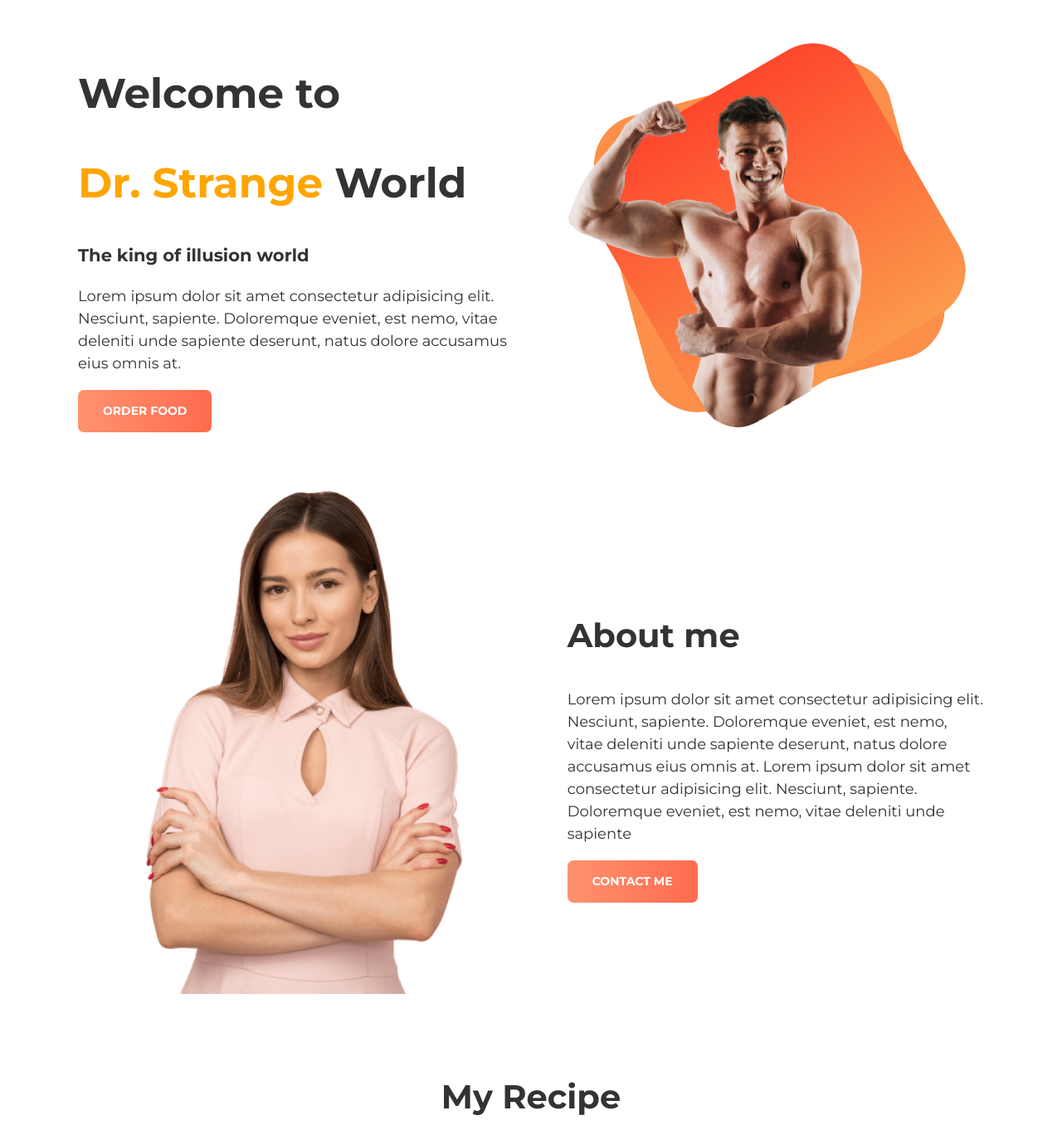
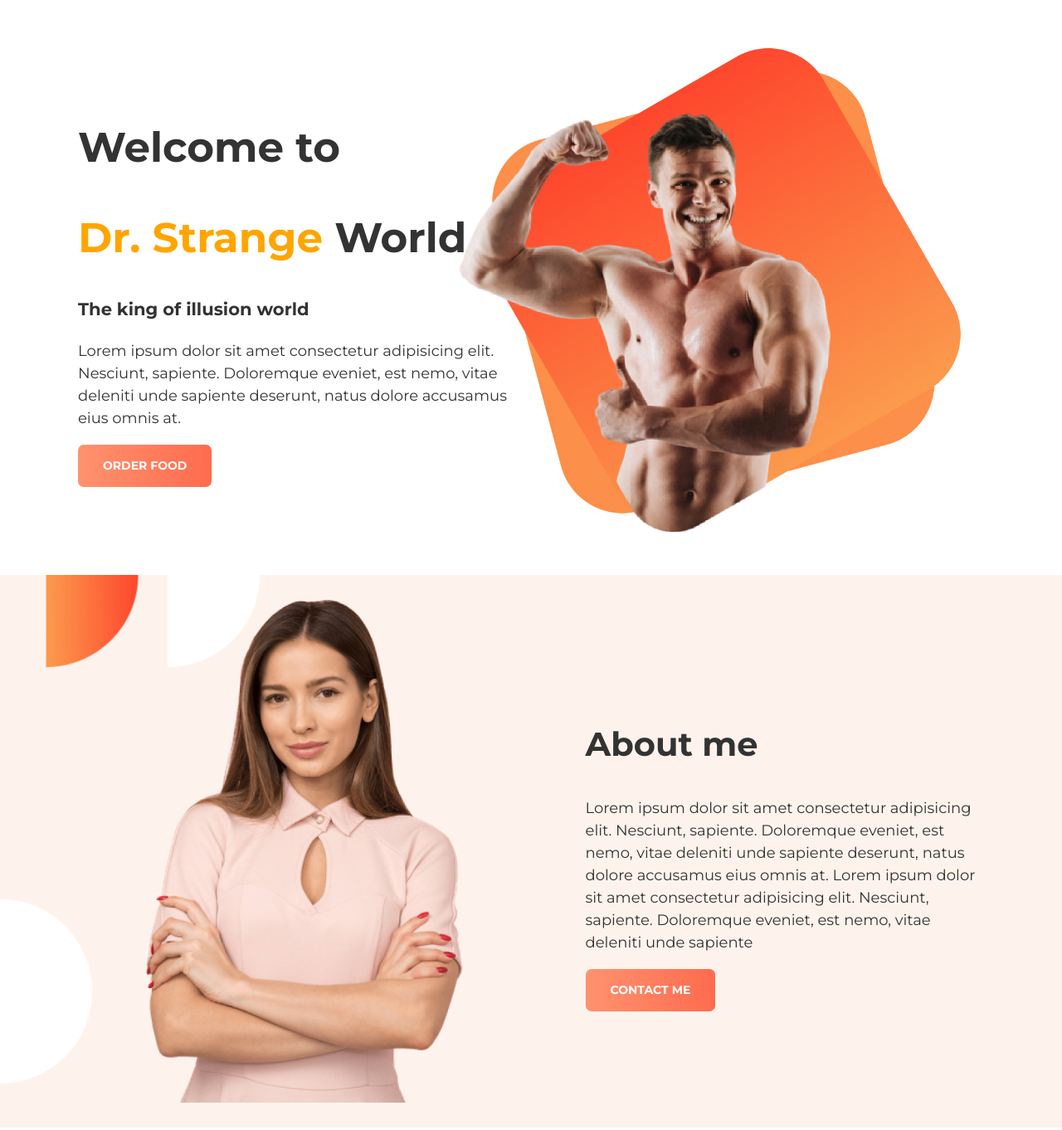
Before and after one commit to aminul-islam01101/eat-healthy, a plain HTML site: page index.html in a window 1280 px wide. Shown: the top 1362 px of the page at 83% size. Drawn offline with Linux system fonts and the light colour scheme.

Commit message:
hero section image position fixed

```diff
--- a/CSS/style.css
+++ b/CSS/style.css
@@ -39,7 +39,7 @@ h2 {
 
 /*------------utility classes section start------------------  */
 .container {
-  max-width: 120rem;
+  max-width: 140rem;
   margin: 0 auto;
   width: 90%;
   padding: 3rem;
@@ -68,8 +68,8 @@ h2 {
 .left-section {
   flex: 1 0 50%;
 }
-.right-section {
-  margin-left: 4%;
+.hero .right-section {
+  margin-left: -8%;
 }
 .hero {
   background: url(/images/top-banner.png) no-repeat;
@@ -81,7 +81,11 @@ h2 {
 
 /* ------------------about section start ---------------------*/
 .dream {
-  background: url(/images/dream-bg.png) no-repeat right;
+  background: url(/images/about-bg.png) no-repeat;
+  background-size: cover;
+}
+.right-section {
+  margin-left: 6%;
 }
 .dream .left-section {
   display: flex;
@@ -99,7 +103,7 @@ h2 {
   flex-basis: 100%;
 }
 .recipe-card {
-  flex-basis: calc((100% - 4%) / 2);
+  flex-basis: calc((100% - 6%) / 2);
   padding: 1.5rem;
   border-radius: 1rem;
   box-shadow: 0 0.1rem 1rem 0.3rem rgba(0, 0, 0, 0.15);
```
